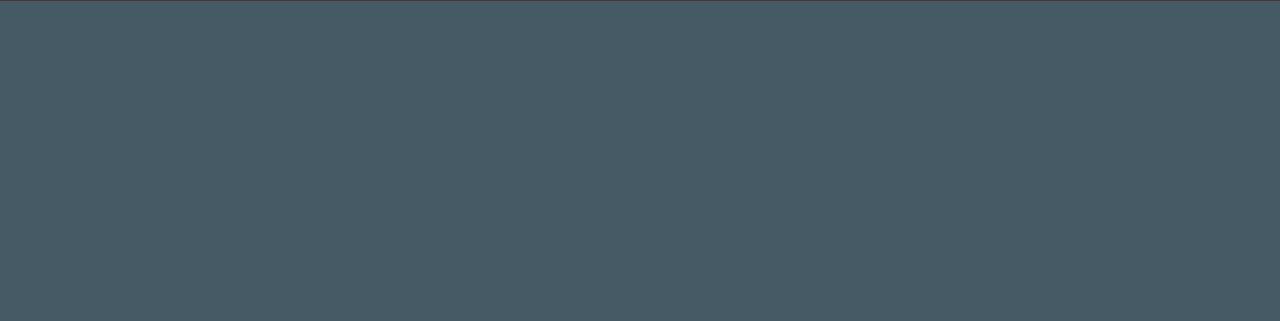
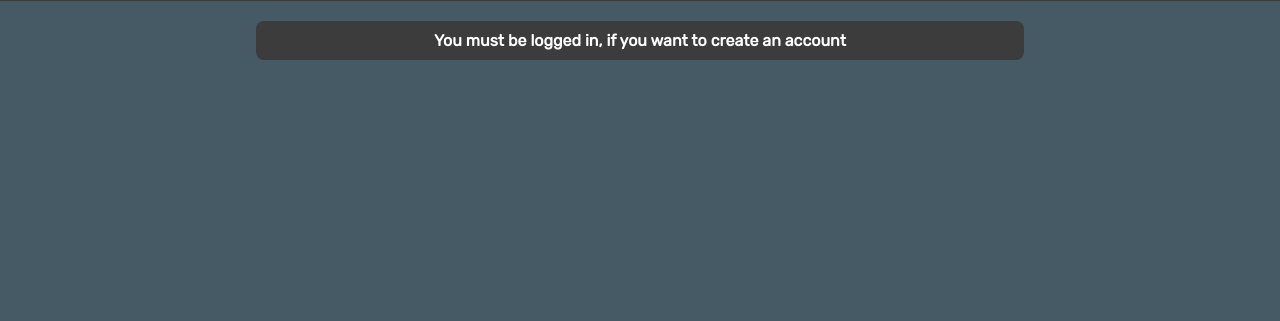
Before and after one commit to AlekseiChirkov/finances, a Django app: page /account-list/ in a window 1280 px wide. Shown: the part 99-420 px from the top of the page. Run offline with Django 3.2, Linux system fonts and the light colour scheme; some libraries are stand-ins or nearby versions.

Commit message:
Added condition that you have to login to create data

```diff
--- a/src/core/settings_local.py
+++ b/src/core/settings_local.py
@@ -1,7 +1,7 @@
+import os
+
 # import sentry_sdk
 # from sentry_sdk.integrations.django import DjangoIntegration
-import os
-from decouple import config
 
 
 # sentry_sdk.init(
--- a/src/templates/pages/finances/accounts/account_list.html
+++ b/src/templates/pages/finances/accounts/account_list.html
@@ -12,6 +12,10 @@
     {% if user.is_authenticated %}
         <a href="{% url 'finances:account-create' %}" class="create-operation">
             Create new account
+        </a>
+    {% else %}
+         <a href="{% url 'users:login' %}" class="create-operation">
+            You must be logged in, if you want to create an account
         </a>
     {% endif %}
     <div class="content">
--- a/src/templates/pages/finances/categories/account_category_list.html
+++ b/src/templates/pages/finances/categories/account_category_list.html
@@ -12,6 +12,10 @@
     {% if user.is_authenticated %}
         <a href="{% url 'finances:account-category-create' %}" class="create-operation">
             Create new account category
+        </a>
+    {% else %}
+         <a href="{% url 'users:login' %}" class="create-operation">
+            You must be logged in, if you want to create an account
         </a>
     {% endif %}
     <div class="content">
--- a/src/templates/pages/finances/categories/operation_category_list.html
+++ b/src/templates/pages/finances/categories/operation_category_list.html
@@ -12,6 +12,10 @@
     {% if user.is_authenticated %}
         <a href="{% url 'finances:operation-category-create' %}" class="create-operation">
             Create new operation category
+        </a>
+    {% else %}
+         <a href="{% url 'users:login' %}" class="create-operation">
+            You must be logged in, if you want to create an account
         </a>
     {% endif %}
     <div class="content">
--- a/src/templates/pages/finances/operations/operation_list.html
+++ b/src/templates/pages/finances/operations/operation_list.html
@@ -12,6 +12,10 @@
     {% if user.is_authenticated %}
         <a href="{% url 'finances:operation-create' %}" class="create-operation">
             Create new operation
+        </a>
+    {% else %}
+         <a href="{% url 'users:login' %}" class="create-operation">
+            You must be logged in, if you want to create an account
         </a>
     {% endif %}
     <div class="content">
```
